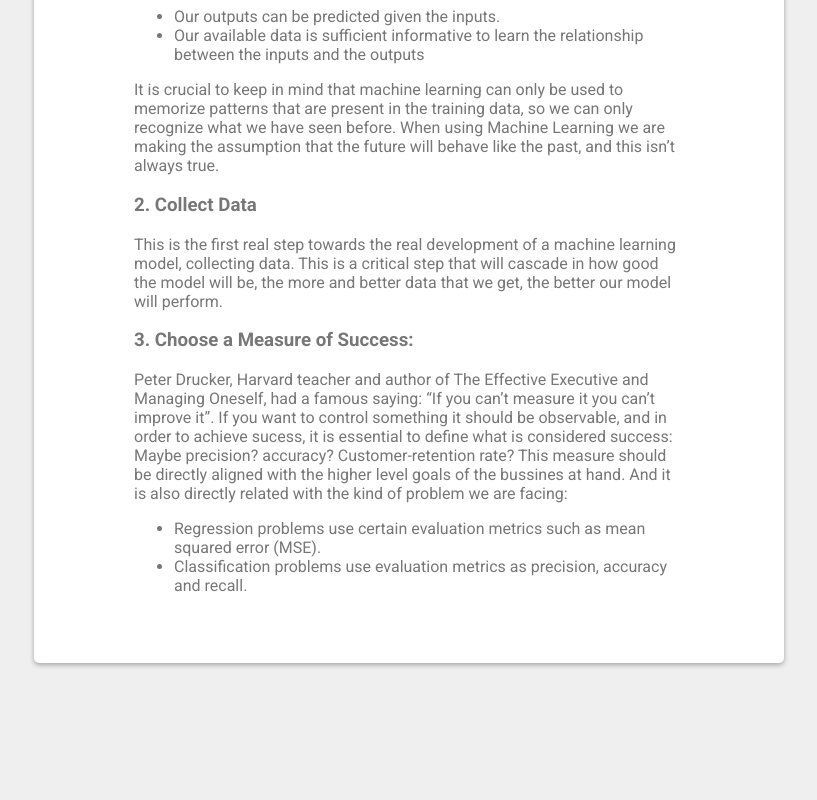
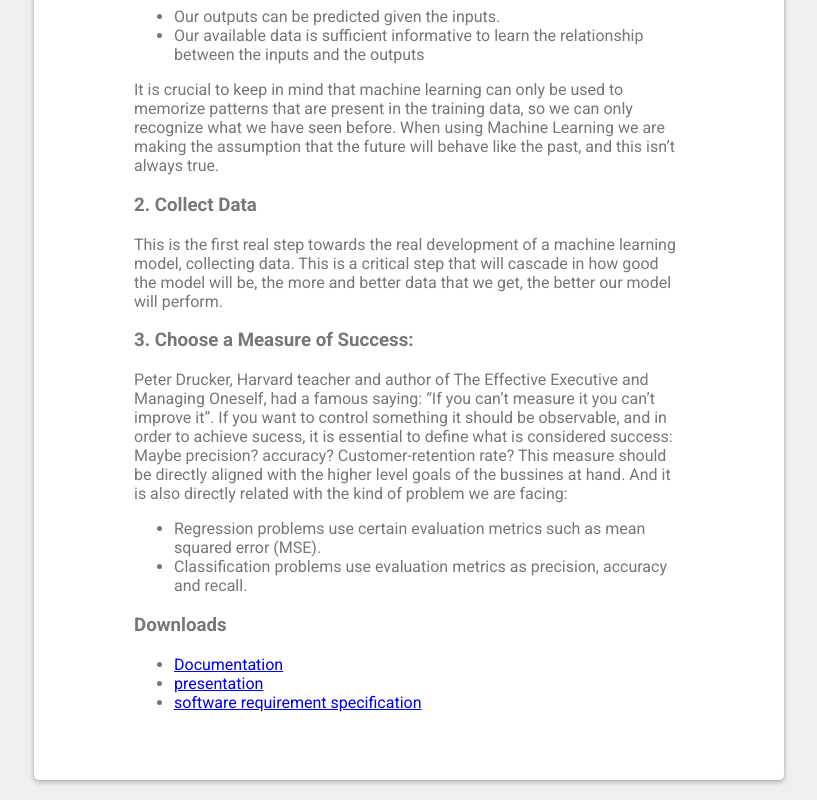
Before and after one commit to sravanisasu/sravanisasu.github.io, a plain HTML site: page index.html in a window 1280 px wide. Shown: the part 923-1723 px from the top of the page, without its empty margins (231-1048 px from the left). Before the commit the page ends 1606 px from the top, so only its background shows below. Drawn offline with Linux system fonts and the light colour scheme.

Commit message:
Update index.html

```diff
--- a/index.html
+++ b/index.html
@@ -73,6 +73,12 @@
 		<li>Regression problems use certain evaluation metrics such as mean squared error (MSE).</li>
 		<li>Classification problems use evaluation metrics as precision, accuracy and recall.</li>
 		</ul>
+	  		<h3>Downloads</h3>
+		<ul>
+		<li><a href="https://github.com/sravanisasu/AOS_19MCMB14/blob/master/Documentation.pdf">Documentation</a></li>
+		<li><a href="https://github.com/sravanisasu/AOS_19MCMB14/blob/master/Presentation.pptx">presentation</a></li>
+		<li><a href="https://github.com/sravanisasu/AOS_19MCMB14/blob/master/SRS_19mcmb14.pdf">software requirement specification</a></li>
+		</ul>
       </p>
     </div>
   </div>
```
